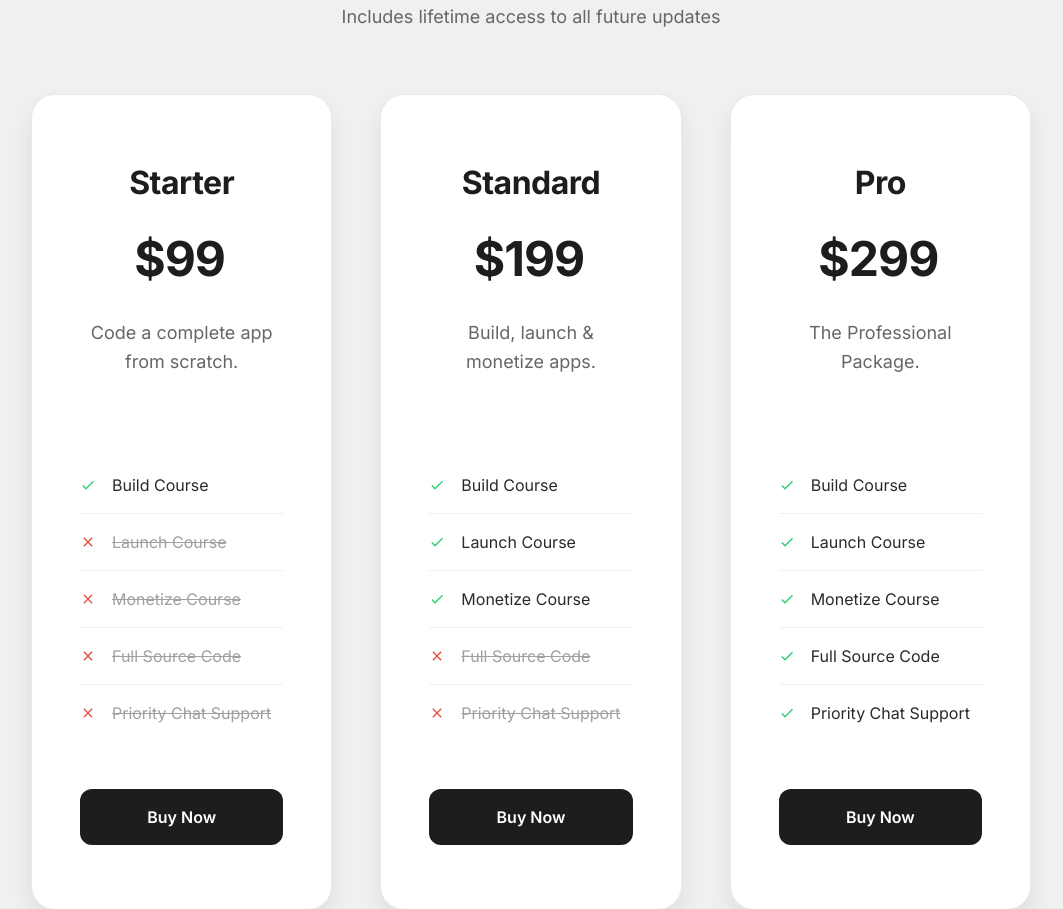
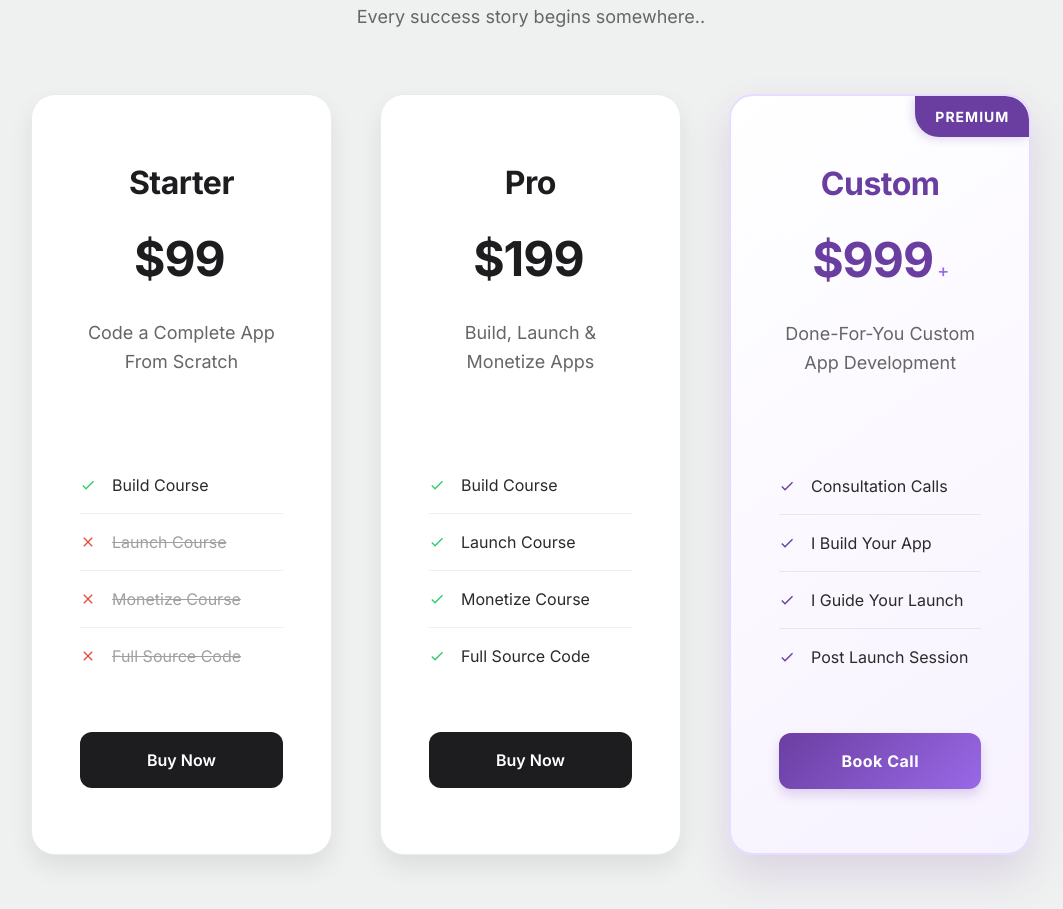
Before and after one commit to mitchkoko/build-launch-monetize, a plain HTML site: page index.html in a window 1280 px wide. Shown: the part 2745-3654 px from the top of the page, without its empty margins (109-1172 px from the left). Drawn offline with Linux system fonts and the light colour scheme.

Commit message:
Changed Pricing Structure: Added Custom

```diff
--- a/index.html
+++ b/index.html
@@ -21,6 +21,10 @@
             --color-white: #ffffff;
             --color-accent: #0071e3;
             --color-card-border: #eaeaea;
+            --color-pro-accent: #6A3EA1; /* Deep purple accent */
+            --color-pro-light: #9969E7; /* Lighter purple */
+            --color-pro-gradient-start: #ffffff;
+            --color-pro-gradient-end: #f7f2ff; /* Subtle purple tint */
 
             /* Spacing */
             --spacing-xxs: 8px;
@@ -40,6 +44,8 @@
             --shadow-light: 0 8px 16px rgba(0, 0, 0, 0.05);
             --shadow-medium: 0 12px 24px rgba(0, 0, 0, 0.08);
             --shadow-heavy: 0 16px 32px rgba(0, 0, 0, 0.12);
+            --shadow-pro: 0 20px 40px rgba(106, 62, 161, 0.15);
+            --shadow-pro-hover: 0 10px 30px rgba(106, 62, 161, 0.2);
 
             /* Typography */
             --font-family: 'Inter', -apple-system, BlinkMacSystemFont, sans-serif;
@@ -148,6 +154,19 @@
             display: block;
         }
 
+        .btn-pro {
+            background: linear-gradient(135deg, var(--color-pro-accent) 0%, var(--color-pro-light) 100%);
+            font-weight: 700;
+            letter-spacing: 0.5px;
+            box-shadow: 0 6px 12px rgba(106, 62, 161, 0.2);
+            will-change: transform, box-shadow;
+        }
+
+        .btn-pro:hover {
+            background: linear-gradient(135deg, var(--color-pro-light) 0%, var(--color-pro-accent) 100%);
+            box-shadow: 0 8px 16px rgba(106, 62, 161, 0.3);
+        }
+
         /* ===== SCROLL INDICATOR ===== */
         .scroll-indicator {
             position: absolute;
@@ -253,11 +272,12 @@
             background-color: var(--color-white);
             border-radius: var(--radius-md);
             padding: var(--spacing-md);
-            transition: all 0.3s ease;
+            transition: transform 0.3s ease, box-shadow 0.3s ease;
             box-shadow: var(--shadow-light);
             display: flex;
             align-items: center;
             border: 1px solid var(--color-card-border);
+            will-change: transform;
         }
 
         .feature-card:hover {
@@ -336,12 +356,14 @@
             width: 100%;
             max-width: 380px;
             box-shadow: var(--shadow-medium);
-            transition: all 0.3s ease;
+            transition: transform 0.3s ease, box-shadow 0.3s ease;
             display: flex;
             flex-direction: column;
             align-items: center;
             text-align: center;
             border: 1px solid var(--color-card-border);
+            position: relative;
+            will-change: transform;
         }
 
         .pricing-card:hover {
@@ -416,8 +438,95 @@
         }
 
         .excluded-feature span {
-        text-decoration: line-through;
-        color: #a0a0a0;
+            text-decoration: line-through;
+            color: #a0a0a0;
+        }
+
+        /* Premium Pro Card Styles - OPTIMIZED */
+        .pricing-card-pro {
+            background: linear-gradient(145deg, var(--color-pro-gradient-start) 0%, var(--color-pro-gradient-end) 100%);
+            border: 2px solid #e8dbff;
+            box-shadow: var(--shadow-pro);
+            z-index: 10;
+            position: relative;
+            overflow: hidden;
+            will-change: transform, box-shadow;
+        }
+
+        /* Optimized shimmering effect with GPU acceleration */
+        .pricing-card-pro::before {
+            content: '';
+            position: absolute;
+            top: -50%;
+            left: -50%;
+            width: 200%;
+            height: 200%;
+            background: linear-gradient(
+                to bottom right,
+                rgba(255, 255, 255, 0) 0%,
+                rgba(255, 255, 255, 0.1) 50%,
+                rgba(255, 255, 255, 0) 100%
+            );
+            transform: translate3d(0, 0, 0) rotate(30deg);
+            animation: shimmer 6s infinite linear;
+            pointer-events: none;
+            z-index: 1;
+            will-change: transform;
+            backface-visibility: hidden;
+        }
+
+        @keyframes shimmer {
+            0% {
+                transform: translate3d(0, 100%, 0) rotate(30deg);
+            }
+            100% {
+                transform: translate3d(0, -100%, 0) rotate(30deg);
+            }
+        }
+
+        .pricing-card-pro > * {
+            position: relative;
+            z-index: 2;
+        }
+
+        .pricing-card-pro:hover {
+            transform: translateY(-8px);
+            box-shadow: var(--shadow-pro-hover);
+        }
+
+        .pricing-card-pro h3 {
+            color: var(--color-pro-accent);
+        }
+
+        .pricing-card-pro .price {
+            color: var(--color-pro-accent);
+        }
+
+        .pricing-card-pro .price span {
+            color: var(--color-pro-light);
+        }
+
+        .pro-badge {
+            position: absolute;
+            top: 0;
+            right: 0;
+            background: var(--color-pro-accent);
+            color: white;
+            font-size: 14px;
+            font-weight: 700;
+            padding: 10px 20px;
+            border-radius: 0 var(--radius-lg) 0 var(--radius-lg);
+            letter-spacing: 1px;
+            text-transform: uppercase;
+            box-shadow: -2px 2px 10px rgba(106, 62, 161, 0.2);
+        }
+
+        .pricing-card-pro .pricing-features li {
+            border-bottom-color: rgba(106, 62, 161, 0.1);
+        }
+
+        .pricing-card-pro .pricing-features li svg {
+            fill: var(--color-pro-accent);
         }
 
         /* Image/Video Section */
@@ -505,6 +614,11 @@
 
             .pricing-card {
                 max-width: 100%;
+            }
+
+            .pricing-card-pro {
+                order: -1;
+                margin-bottom: var(--spacing-md);
             }
         }
 
@@ -727,9 +841,6 @@
                 </div>
 
                 <div class="divider"></div>
-
-
-
             </div>
         </section>
 
@@ -738,14 +849,14 @@
         <section id="pricing" class="pricing-section">
             <div class="container">
                 <h2 class="section-title pricing-title">Choose Your Level</h2>
-                <p class="pricing-subtitle">Includes lifetime access to all future updates</p>
+                <p class="pricing-subtitle">Every success story begins somewhere..</p>
                 <div class="pricing-container">
                     <!-- Beginner Option -->
                     <div class="pricing-card">
                         <div class="pricing-card-header">
                             <h3>Starter</h3>
                             <div class="price">$99<span></span></div>
-                            <p>Code a complete app from scratch.</p>
+                            <p>Code a Complete App From Scratch</p>
                         </div>
                         <ul class="pricing-features">
                             <li>
@@ -772,62 +883,15 @@
                                 </svg>
                                 <span>Full Source Code</span>
                             </li>
-                            <li class="excluded-feature">
-                                <svg xmlns="http://www.w3.org/2000/svg" viewBox="0 0 24 24" style="fill: #e74c3c;">
-                                    <path d="M19,6.41L17.59,5L12,10.59L6.41,5L5,6.41L10.59,12L5,17.59L6.41,19L12,13.41L17.59,19L19,17.59L13.41,12L19,6.41Z"/>
-                                </svg>
-                                <span>Priority Chat Support</span>
-                            </li>
                         </ul>
                         <a href="https://mitchkoko.gumroad.com/l/buildlaunchmonetizestarter" class="btn btn-buy">Buy Now</a>
                     </div>
                     <!-- Course Option -->
                     <div class="pricing-card">
                         <div class="pricing-card-header">
-                            <h3>Standard</h3>
+                            <h3>Pro</h3>
                             <div class="price">$199<span></span></div>
-                            <p>Build, launch & monetize apps.</p>
-                        </div>
-                        <ul class="pricing-features">
-                            <li>
-                                <svg xmlns="http://www.w3.org/2000/svg" viewBox="0 0 24 24">
-                                    <path d="M21,7L9,19L3.5,13.5L4.91,12.09L9,16.17L19.59,5.59L21,7Z" fill="#2ecc71"/>
-                                </svg>
-                                Build Course
-                            </li>
-                            <li>
-                                <svg xmlns="http://www.w3.org/2000/svg" viewBox="0 0 24 24">
-                                    <path d="M21,7L9,19L3.5,13.5L4.91,12.09L9,16.17L19.59,5.59L21,7Z" fill="#2ecc71"/>
-                                </svg>
-                                Launch Course
-                            </li>
-                            <li>
-                                <svg xmlns="http://www.w3.org/2000/svg" viewBox="0 0 24 24">
-                                    <path d="M21,7L9,19L3.5,13.5L4.91,12.09L9,16.17L19.59,5.59L21,7Z" fill="#2ecc71"/>
-                                </svg>
-                                Monetize Course
-                            </li>
-                            <li class="excluded-feature">
-                                <svg xmlns="http://www.w3.org/2000/svg" viewBox="0 0 24 24" style="fill: #e74c3c;">
-                                    <path d="M19,6.41L17.59,5L12,10.59L6.41,5L5,6.41L10.59,12L5,17.59L6.41,19L12,13.41L17.59,19L19,17.59L13.41,12L19,6.41Z"/>
-                                </svg>
-                                <span>Full Source Code</span>
-                            </li>
-                            <li class="excluded-feature">
-                                <svg xmlns="http://www.w3.org/2000/svg" viewBox="0 0 24 24" style="fill: #e74c3c;">
-                                    <path d="M19,6.41L17.59,5L12,10.59L6.41,5L5,6.41L10.59,12L5,17.59L6.41,19L12,13.41L17.59,19L19,17.59L13.41,12L19,6.41Z"/>
-                                </svg>
-                                <span>Priority Chat Support</span>
-                            </li>
-                        </ul>
-                        <a href="https://mitchkoko.gumroad.com/l/buildlaunchmonetize" class="btn btn-buy">Buy Now</a>
-                    </div>
-                    <!-- Pro Option -->
-                    <div class="pricing-card">
-                        <div class="pricing-card-header">
-                            <h3>Pro</h3>
-                            <div class="price">$299<span></span></div>
-                            <p>The Professional Package.</p>
+                            <p>Build, Launch & Monetize Apps</p>
                         </div>
                         <ul class="pricing-features">
                             <li>
@@ -854,19 +918,48 @@
                                 </svg>
                                 Full Source Code
                             </li>
+                        </ul>
+                        <a href="https://mitchkoko.gumroad.com/l/buildlaunchmonetize" class="btn btn-buy">Buy Now</a>
+                    </div>
+                    <!-- Premium Option -->
+                    <div class="pricing-card pricing-card-pro">
+                        <div class="pro-badge">PREMIUM</div>
+                        <div class="pricing-card-header">
+                            <h3>Custom</h3>
+                            <div class="price">$999<span>+</span></div>
+                            <p>Done-For-You Custom App Development</p>
+                        </div>
+                        <ul class="pricing-features">
                             <li>
                                 <svg xmlns="http://www.w3.org/2000/svg" viewBox="0 0 24 24">
-                                    <path d="M21,7L9,19L3.5,13.5L4.91,12.09L9,16.17L19.59,5.59L21,7Z" fill="#2ecc71"/>
+                                    <path d="M21,7L9,19L3.5,13.5L4.91,12.09L9,16.17L19.59,5.59L21,7Z" fill="#6A3EA1"/>
                                 </svg>
-                                Priority Chat Support
+                                Consultation Calls
+                            </li>
+                            <li>
+                                <svg xmlns="http://www.w3.org/2000/svg" viewBox="0 0 24 24">
+                                    <path d="M21,7L9,19L3.5,13.5L4.91,12.09L9,16.17L19.59,5.59L21,7Z" fill="#6A3EA1"/>
+                                </svg>
+                                I Build Your App
+                            </li>
+                            <li>
+                                <svg xmlns="http://www.w3.org/2000/svg" viewBox="0 0 24 24">
+                                    <path d="M21,7L9,19L3.5,13.5L4.91,12.09L9,16.17L19.59,5.59L21,7Z" fill="#6A3EA1"/>
+                                </svg>
+                                I Guide Your Launch
+                            </li>
+                            <li>
+                                <svg xmlns="http://www.w3.org/2000/svg" viewBox="0 0 24 24">
+                                    <path d="M21,7L9,19L3.5,13.5L4.91,12.09L9,16.17L19.59,5.59L21,7Z" fill="#6A3EA1"/>
+                                </svg>
+                                Post Launch Session
                             </li>
                         </ul>
-                        <a href="https://mitchkoko.gumroad.com/l/buildlaunchmonetizepro" class="btn btn-buy">Buy Now</a>
+                        <a href="https://mitchkoko.gumroad.com/l/call" class="btn btn-buy btn-pro">Book Call</a>
                     </div>
                 </div>
             </div>
         </section>
-
     </main>
 
     <!-- Footer -->
```
